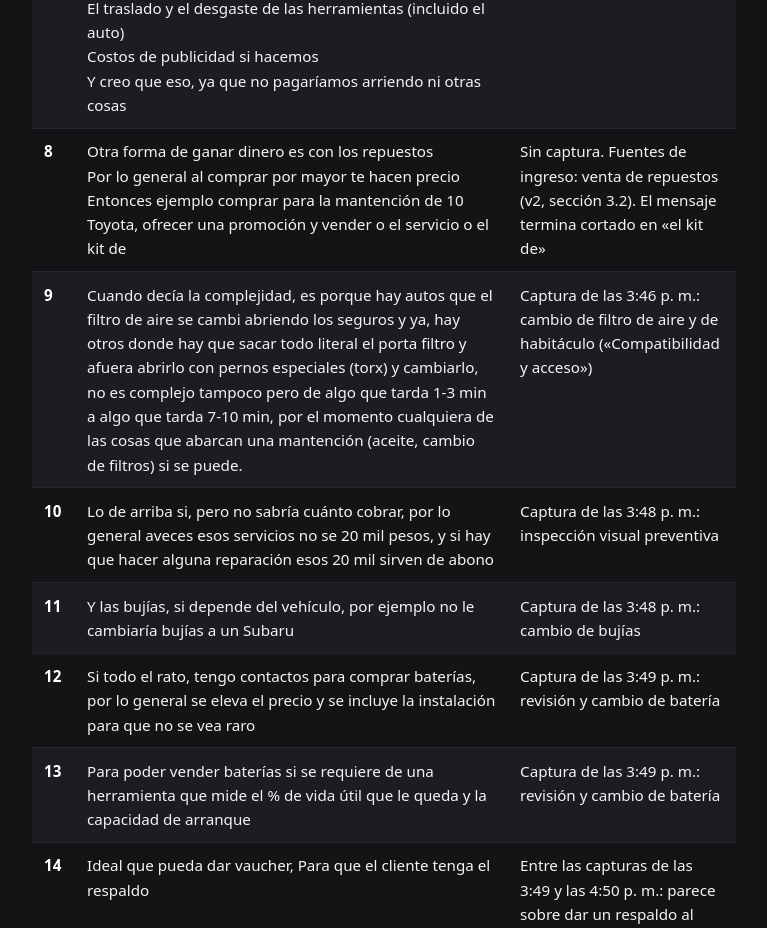
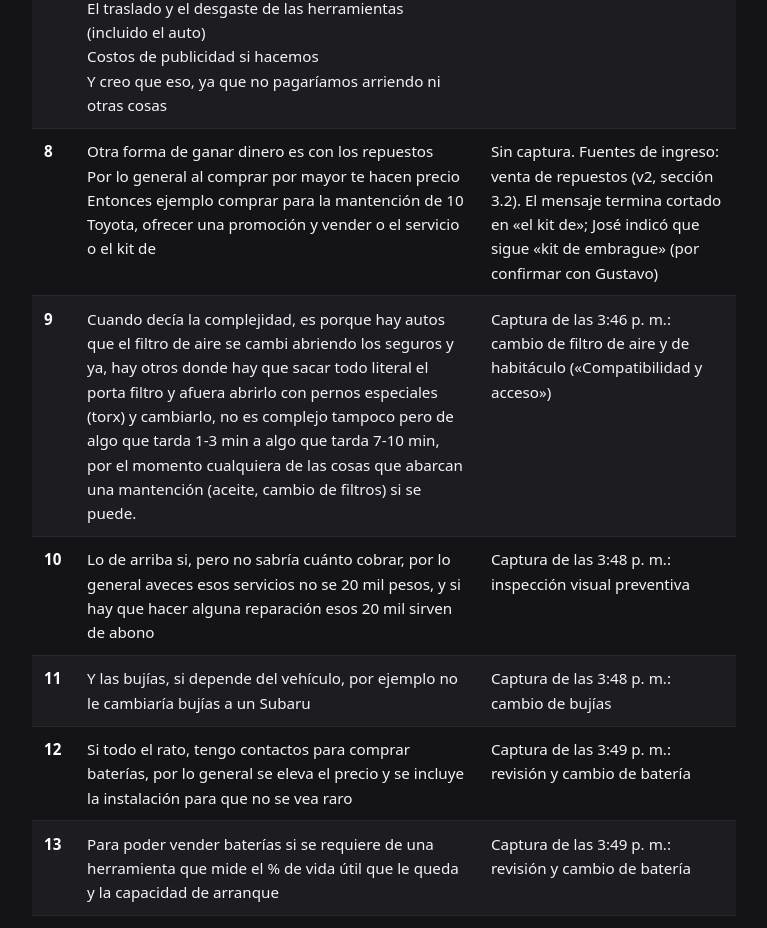
Before and after one commit to calisteniaprogresiva-team/negocioautomotriz, a plain HTML site: page respuestas.html in a window 1280 px wide. Shown: the part 3360-4288 px from the top of the page, without its empty margins (256-1023 px from the left). Drawn offline with Linux system fonts and the light colour scheme.

Commit message:
Anota que el mensaje cortado de Gustavo sigue con kit de embrague
Co-Authored-By: Claude Sonnet 5.5 <noreply@anthropic.com>
Claude-Session: https://claude.ai/code/session_019q1Spyv43sLJiErG6jS5bG

```diff
--- a/respuestas.html
+++ b/respuestas.html
@@ -87,7 +87,7 @@
 <tr><td data-label="N.º">5</td><td data-label="Respuesta de Gustavo (textual)">Sobre los pilares si agregaría otros: Creo que no por el momento, porque la transparencia está dentro del primer punto</td><td data-label="Parece responder a (por confirmar)">Sin captura. Los cinco pilares (v2, sección 1.1)</td></tr>
 <tr><td data-label="N.º">6</td><td data-label="Respuesta de Gustavo (textual)">Lo que suele desconfiar la gente, es cuando el mecánico se demora, no entrega los repuestos, “hace” la reparación y queda igual</td><td data-label="Parece responder a (por confirmar)">Sin captura. Pilar de confianza o hipótesis 3 (v2, sección 1)</td></tr>
 <tr><td data-label="N.º">7</td><td data-label="Respuesta de Gustavo (textual)">Por así decirlo se tiene que establecer el precio de<br>Hora hombre (cuánto me tarde en hacer x cosa (mantención, correctivo (frenos y eso))<br>El traslado y el desgaste de las herramientas (incluido el auto)<br>Costos de publicidad si hacemos<br>Y creo que eso, ya que no pagaríamos arriendo ni otras cosas</td><td data-label="Parece responder a (por confirmar)">Sin captura. Cálculo del precio y costos (v2, sección 14)</td></tr>
-<tr><td data-label="N.º">8</td><td data-label="Respuesta de Gustavo (textual)">Otra forma de ganar dinero es con los repuestos<br>Por lo general al comprar por mayor te hacen precio<br>Entonces ejemplo comprar para la mantención de 10 Toyota, ofrecer una promoción y vender o el servicio o el kit de</td><td data-label="Parece responder a (por confirmar)">Sin captura. Fuentes de ingreso: venta de repuestos (v2, sección 3.2). El mensaje termina cortado en «el kit de»</td></tr>
+<tr><td data-label="N.º">8</td><td data-label="Respuesta de Gustavo (textual)">Otra forma de ganar dinero es con los repuestos<br>Por lo general al comprar por mayor te hacen precio<br>Entonces ejemplo comprar para la mantención de 10 Toyota, ofrecer una promoción y vender o el servicio o el kit de</td><td data-label="Parece responder a (por confirmar)">Sin captura. Fuentes de ingreso: venta de repuestos (v2, sección 3.2). El mensaje termina cortado en «el kit de»; José indicó que sigue «kit de embrague» (por confirmar con Gustavo)</td></tr>
 <tr><td data-label="N.º">9</td><td data-label="Respuesta de Gustavo (textual)">Cuando decía la complejidad, es porque hay autos que el filtro de aire se cambi abriendo los seguros y ya, hay otros donde hay que sacar todo literal el porta filtro y afuera abrirlo con pernos especiales (torx) y cambiarlo, no es complejo tampoco pero de algo que tarda 1-3 min a algo que tarda 7-10 min, por el momento cualquiera de las cosas que abarcan una mantención (aceite, cambio de filtros) si se puede.</td><td data-label="Parece responder a (por confirmar)">Captura de las 3:46 p. m.: cambio de filtro de aire y de habitáculo («Compatibilidad y acceso»)</td></tr>
 <tr><td data-label="N.º">10</td><td data-label="Respuesta de Gustavo (textual)">Lo de arriba si, pero no sabría cuánto cobrar, por lo general aveces esos servicios no se 20 mil pesos, y si hay que hacer alguna reparación esos 20 mil sirven de abono</td><td data-label="Parece responder a (por confirmar)">Captura de las 3:48 p. m.: inspección visual preventiva</td></tr>
 <tr><td data-label="N.º">11</td><td data-label="Respuesta de Gustavo (textual)">Y las bujías, si depende del vehículo, por ejemplo no le cambiaría bujías a un Subaru</td><td data-label="Parece responder a (por confirmar)">Captura de las 3:48 p. m.: cambio de bujías</td></tr>
```
Also changed, not shown: 2 other files.
